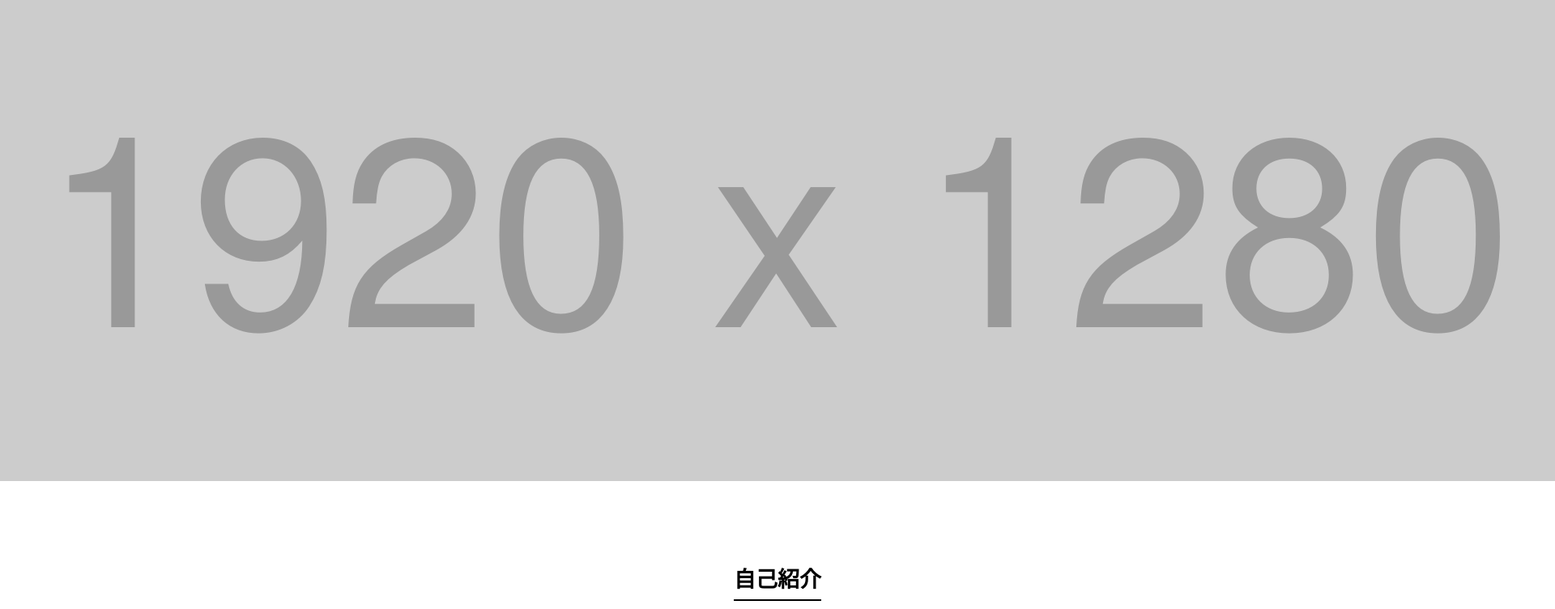
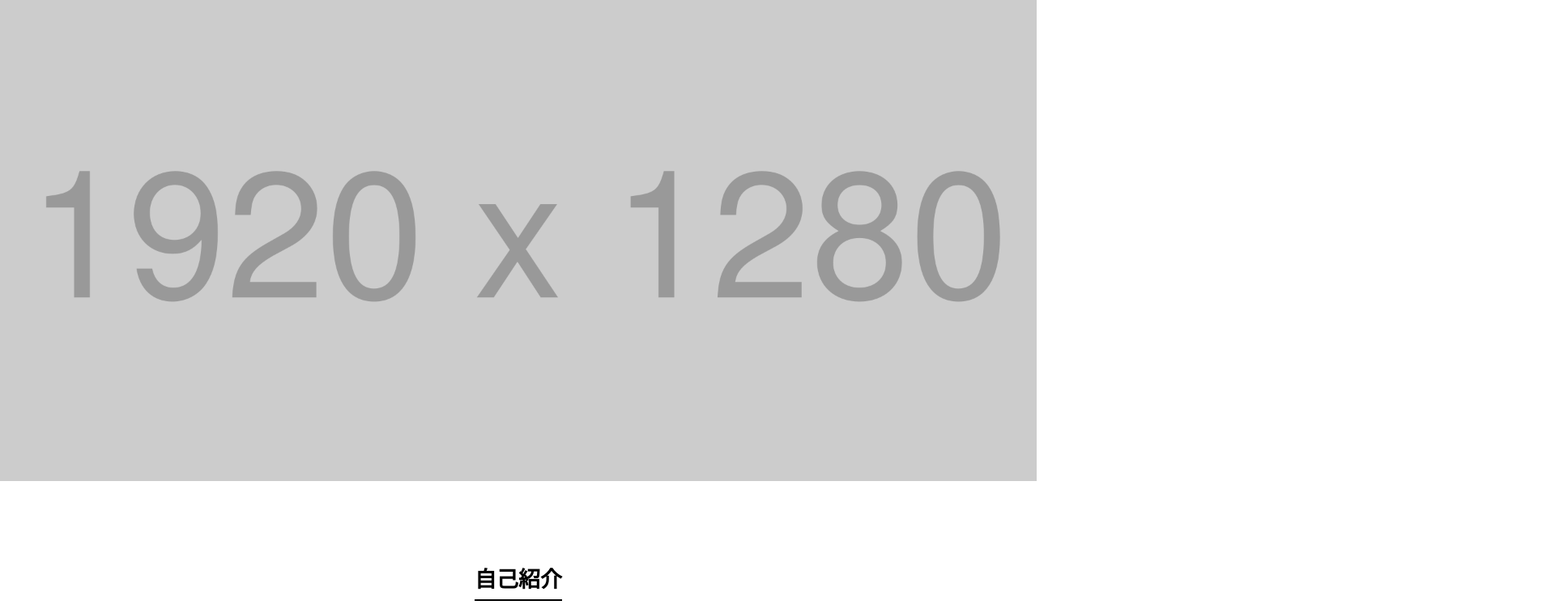
Before and after one commit to imahoritatsuki/hc_practice, a plain HTML site: page html_css_output_beginner/index.html in a window 1280 px wide. Shown: the part 56-808 px from the top of the page at 81% size, 1920 px wide, since content can reach past the window. Drawn offline with Linux system fonts and the light colour scheme.

Commit message:
top-viewの幅を画面全幅に修正

```diff
--- a/html_css_output_beginner/style.css
+++ b/html_css_output_beginner/style.css
@@ -8,7 +8,6 @@ img {
 }
 
 body {
-    width: 1920px;
     margin: 0 auto;
 }
 
@@ -41,6 +40,8 @@ header {
 }
 
 .top-view {
+    width: 100vw;
+    max-width: 100%;
     height: 600px;
     background-image: url('public/img/1920x1280.png');
     background-size: cover;
```
